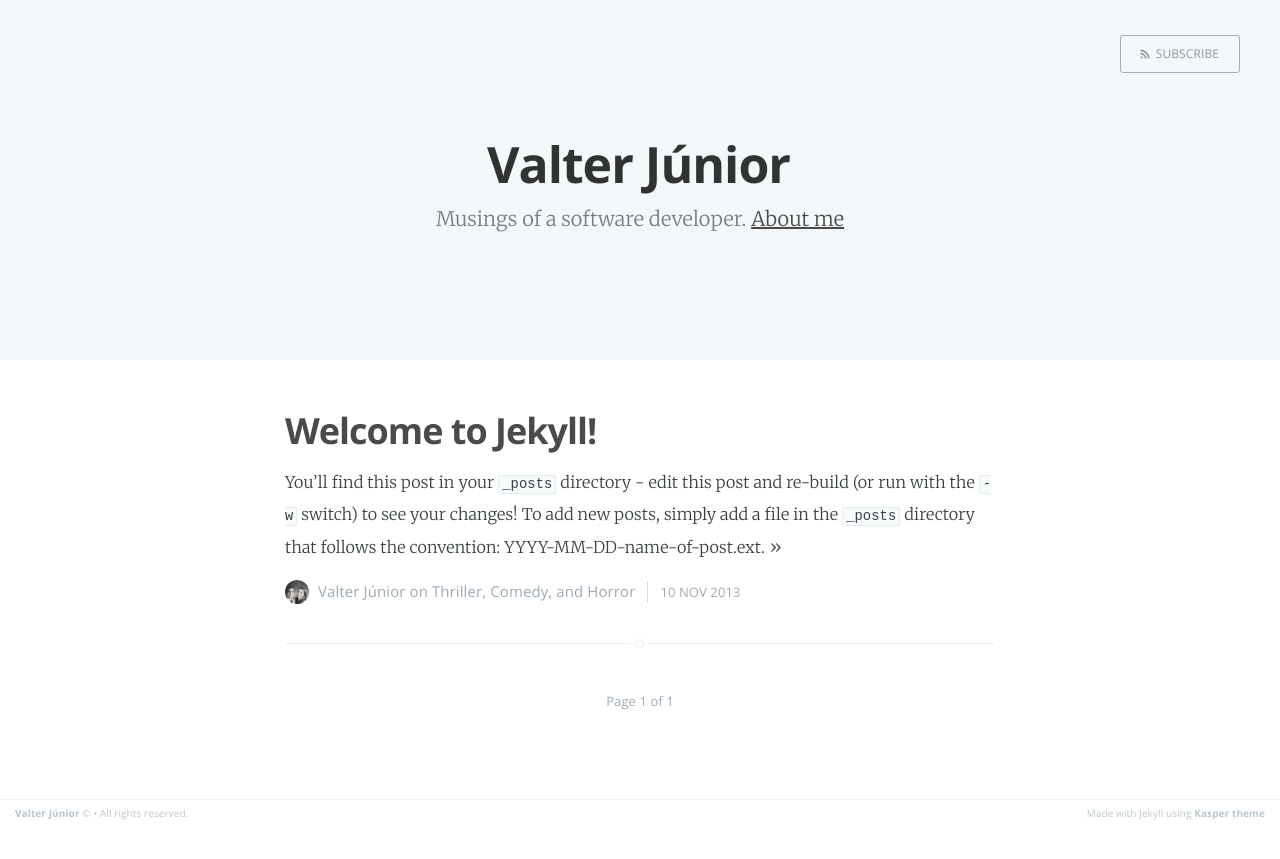
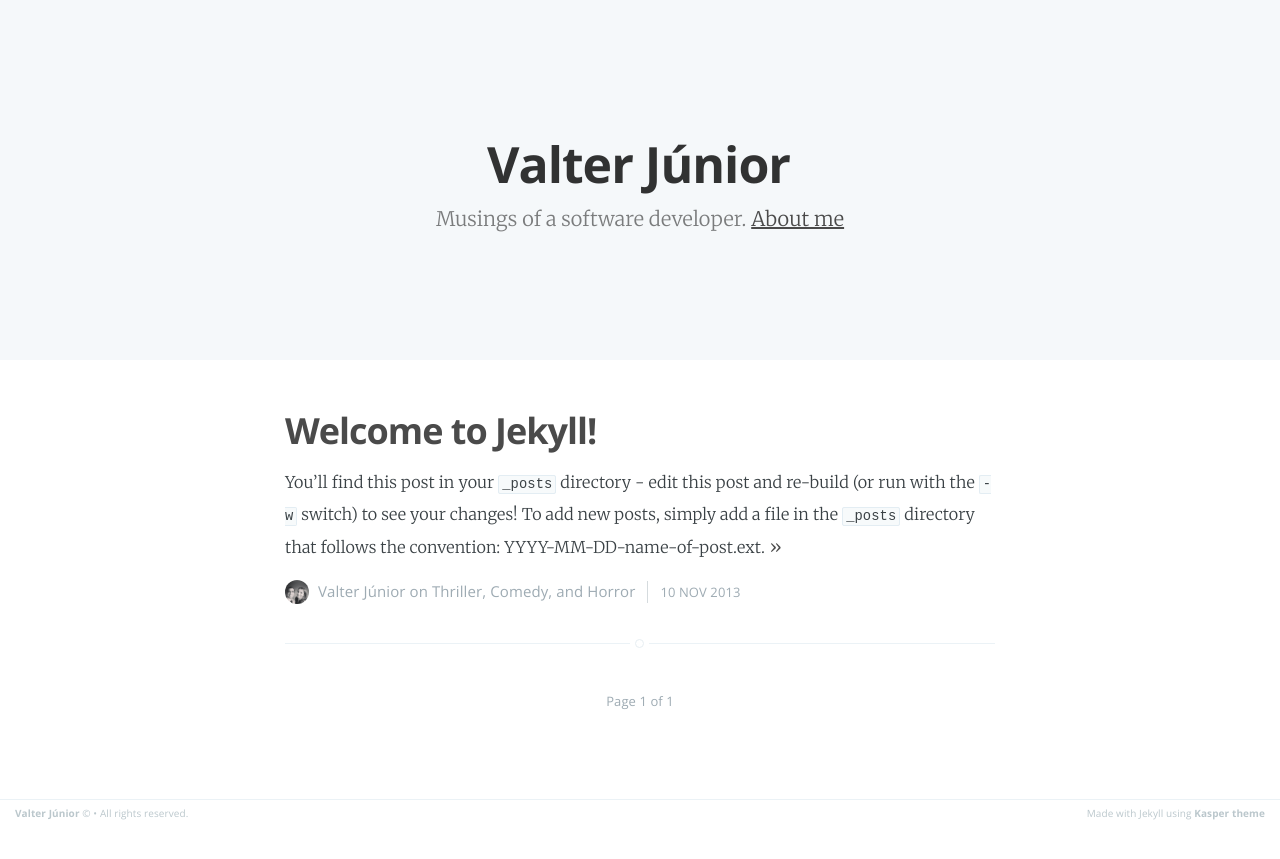
Before and after one commit to jvcjunior/jvcjunior.github.io, a Jekyll site: the page built from index.html, in a window 1280 px wide. Shown: the top 859 px of the page. Built offline with Jekyll 4.4.1, drawn with Linux system fonts in a browser that asks for light colours; Markdown is read by kramdown in place of the engine named in the settings; the list of posts is cut into pages by our own code.

Commit message:
Update index.html

```diff
--- a/index.html
+++ b/index.html
@@ -12,7 +12,7 @@
                     <img src="{{ page.logo }}" alt="Blog Logo" />
                 </a>
             {% endif %}
-        <a class="subscribe-button icon-feed" href="{{ site.baseurl }}rss.xml">Subscribe</a>
+        <!--a class="subscribe-button icon-feed" href="{{ site.baseurl }}rss.xml">Subscribe</a-->
     </nav>
     <div class="vertical">
         <div class="main-header-content inner">
```
